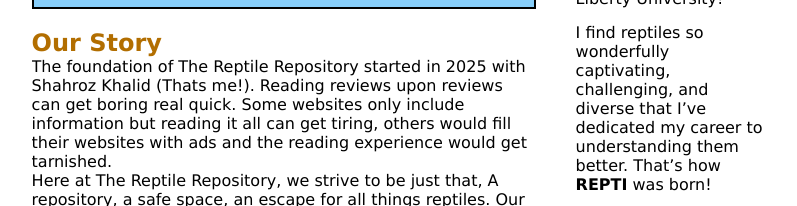
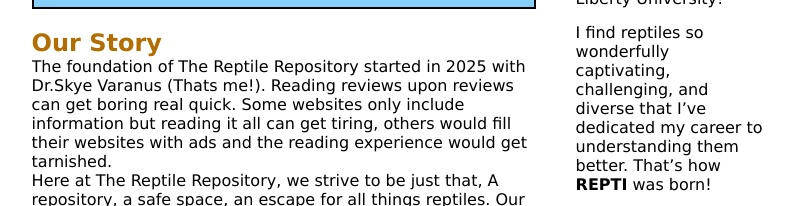
Before and after one commit to Shahrozirl/Lizard-Index, a plain HTML site: page index.html in a window 1280 px wide. Shown: the part 1039-1245 px from the top of the page, without its empty margins (230-1027 px from the left). Drawn offline with Linux system fonts and the light colour scheme.

Commit message:
edited home page

```diff
--- a/index.html
+++ b/index.html
@@ -1426,7 +1426,7 @@
             </svg>
         </div>
           <h2>Our Story</h2>
-          <p>The foundation of The Reptile Repository started in 2025 with Shahroz Khalid (Thats me!).
+          <p>The foundation of The Reptile Repository started in 2025 with Dr.Skye Varanus (Thats me!).
             Reading reviews upon reviews can get boring real quick. Some websites only include information but reading it all can get tiring,
             others would fill their websites with ads and the reading experience would get tarnished.</p>
           <p>Here at The Reptile Repository, we strive to be just that, A repository, a safe space, an escape for all things reptiles.
```
